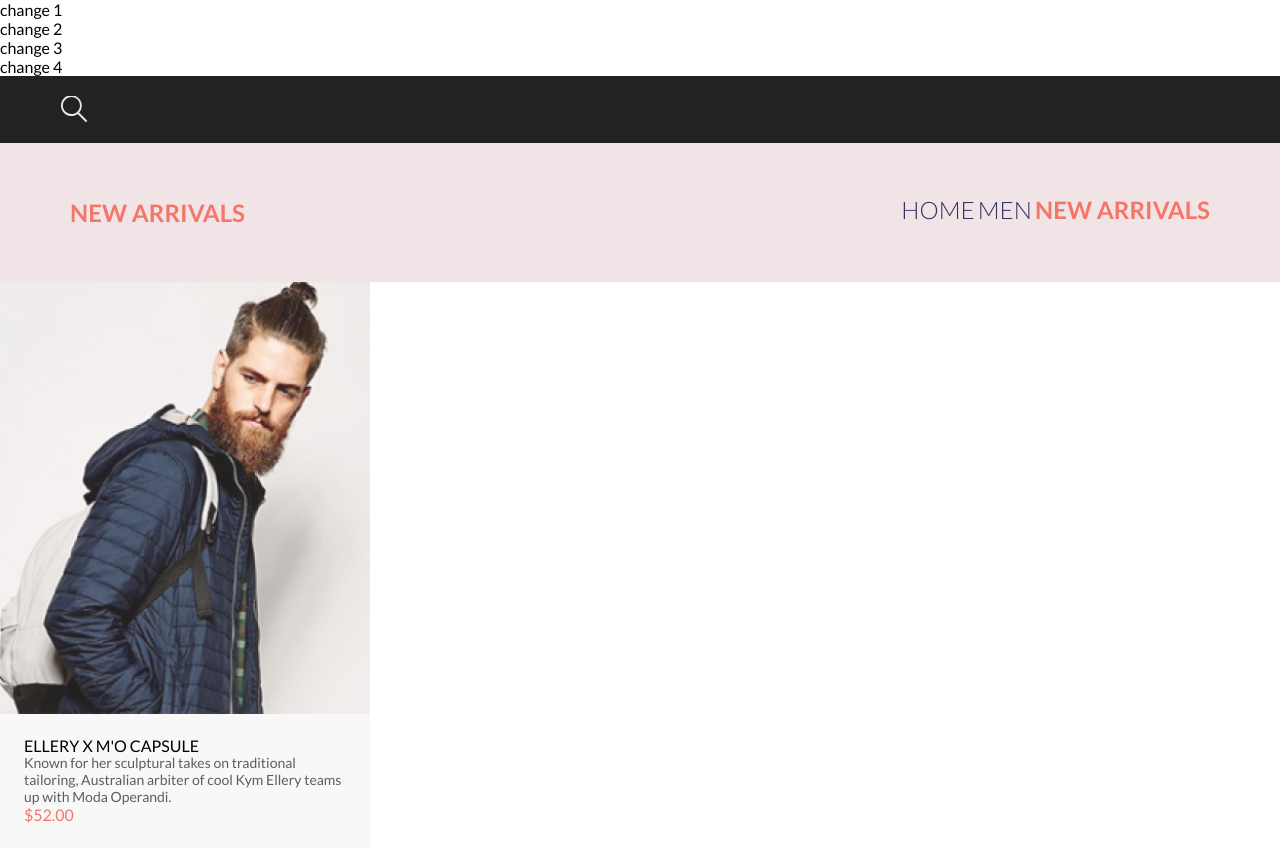
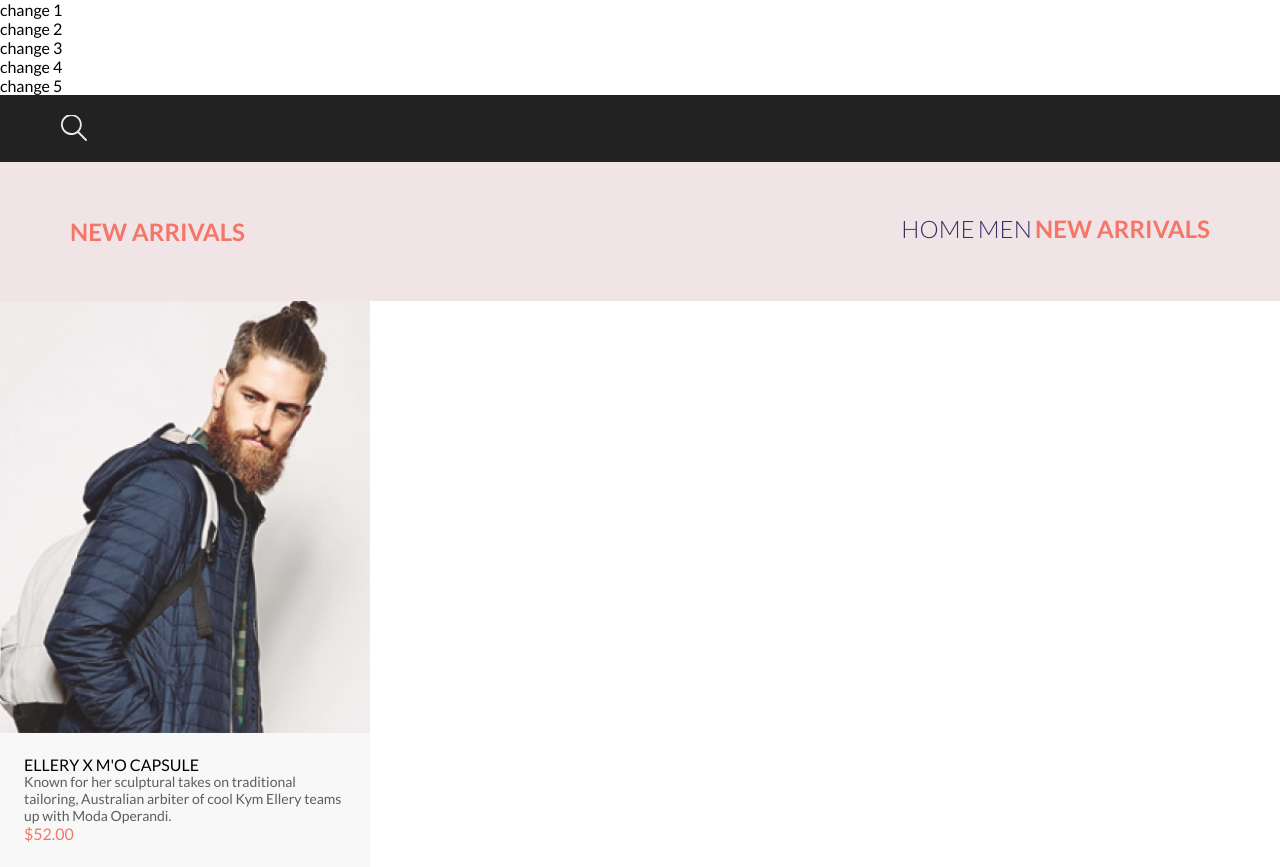
Before and after one commit to RomanDevDiv/3.1-Nesting-and-Indentation, a plain HTML site: page index.html in a window 1280 px wide. Drawn offline with Linux system fonts and the light colour scheme.

Commit message:
change 5

```diff
--- a/index.html
+++ b/index.html
@@ -17,6 +17,8 @@
     <p>change 2</p>
     <p>change 3</p>
     <p>change 4</p>
+    <p>change 5</p>
+
     <header class="header center">
         <div class="header__left">
             <a href="index.html" class="logo"><img src="img/Logo.svg" alt=""></a>
```
